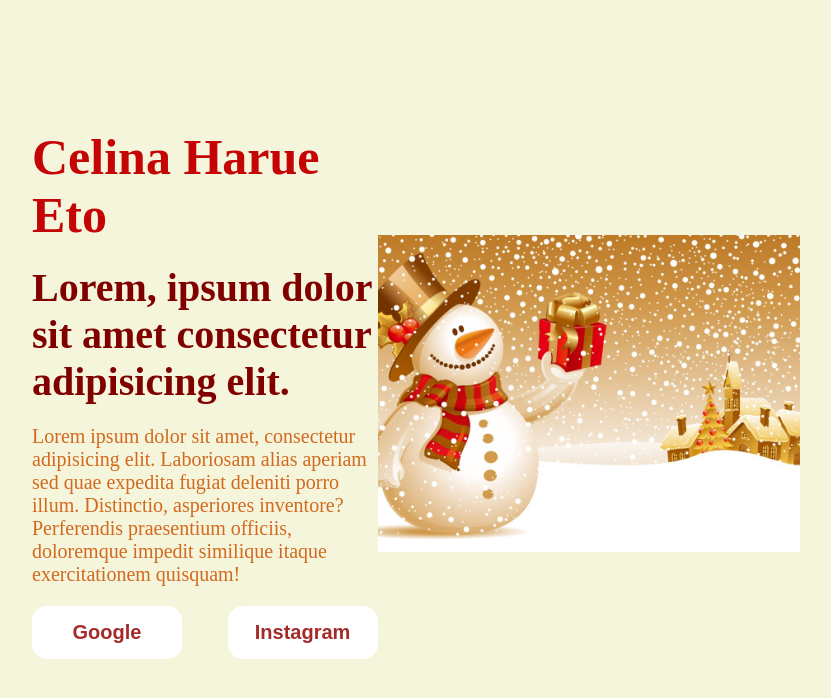
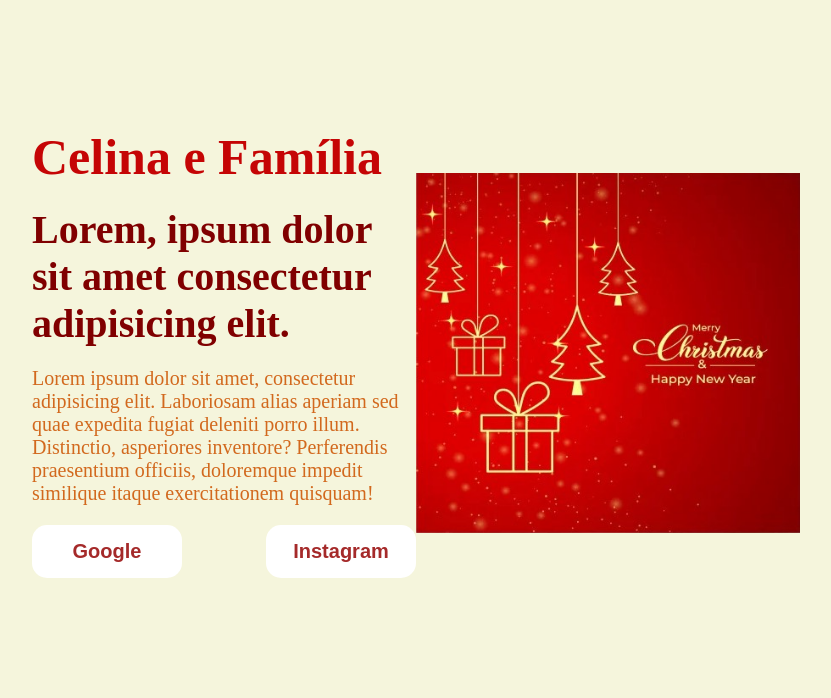
Before and after one commit to celinaheto/testecartaonatal, a plain HTML site: page index.html in a window 1280 px wide. Shown: the whole page, without its empty margins (224-1055 px from the left). Drawn offline with Linux system fonts and the light colour scheme.

Commit message:
Atualização na imagem

```diff
--- a/index.html
+++ b/index.html
@@ -10,7 +10,7 @@
     <header></header>
     <main class="apresentacao">
         <section class="apresentacao_1">
-            <h1 class="apresentacao_1_celina">Celina Harue Eto</h1>
+            <h1 class="apresentacao_1_celina">Celina e Família</h1>
             <h2 class="apresentacao_1_h2">Lorem, ipsum dolor sit amet consectetur adipisicing elit.</h2>
             <p class="apresentacao_1_paragrafo">Lorem ipsum dolor sit amet, consectetur adipisicing elit. Laboriosam alias aperiam sed quae expedita fugiat deleniti porro illum. Distinctio, asperiores inventore? Perferendis praesentium officiis, doloremque impedit similique itaque exercitationem quisquam!</p>
         <div class="apresentacao_links">
@@ -19,7 +19,7 @@
         </div>
         </section>
         <div class="container">
-        <img src="fundo-de-natal-012.jpg" alt="Fundo cartão de Natal">
+        <img src="cartao-natal.jpg" alt="Cartão de Natal">
         </div>
     </main>
     <footer></footer>
--- a/styles.css
+++ b/styles.css
@@ -59,7 +59,7 @@ body {
 }
 
 .container {
-    width: 55%;
+    width: 50%;
     height: auto;
     display: flex;
     flex-direction: column;
```
Also changed, not shown: cartao-natal.jpg (added).
